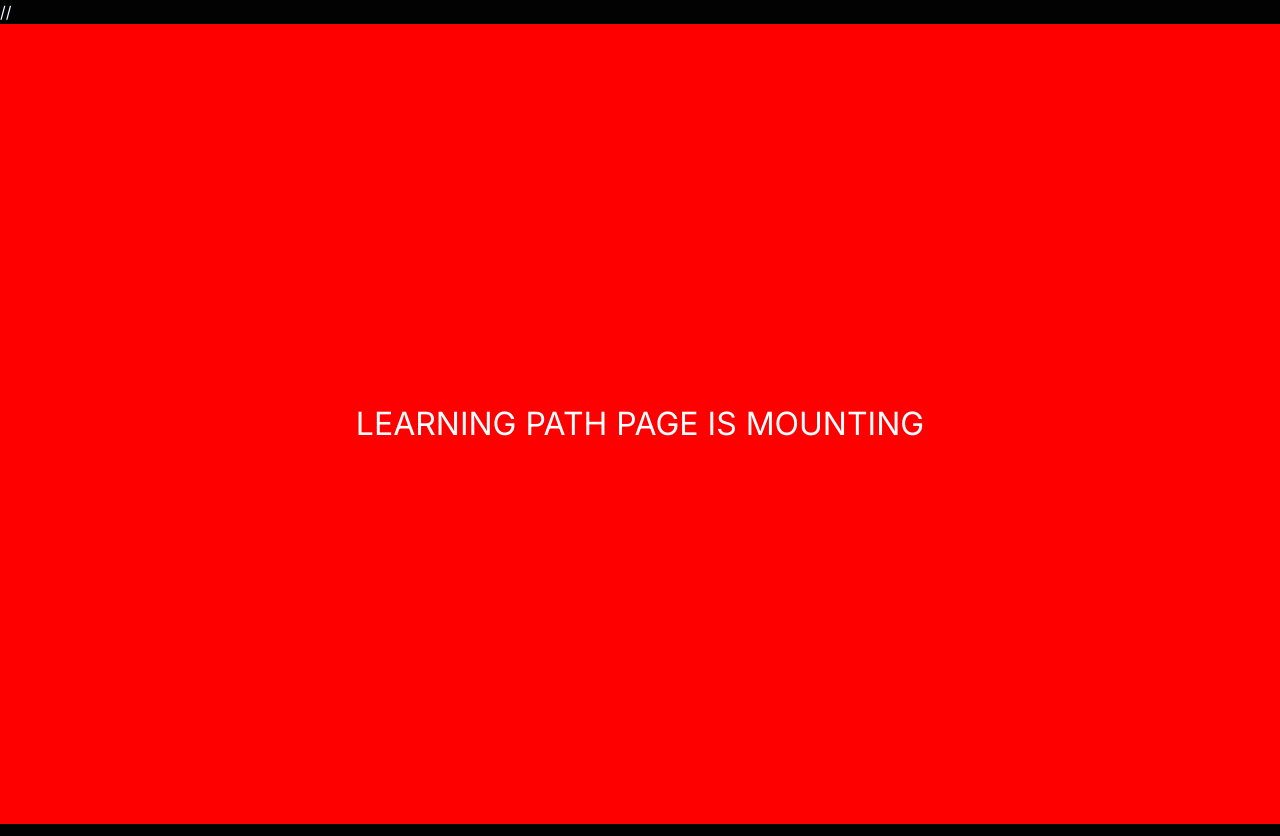
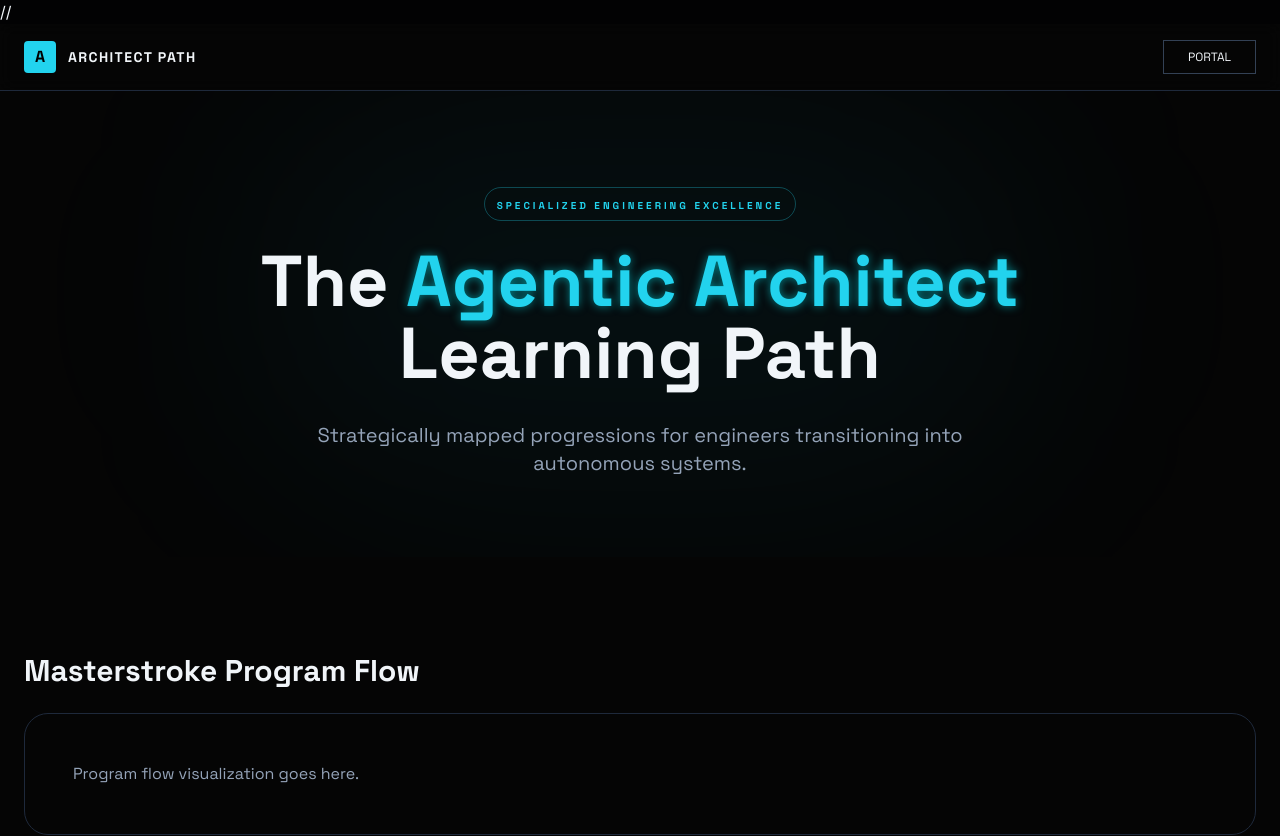
Before and after one commit to agenticautomation1-source/agenticaiimplementor_website, a React (Vite) app: page /learning-path in a window 1280 px wide. Shown: the top 836 px of the page. Built offline with nearby package versions, Linux system fonts and the light colour scheme; no server answers.

Commit message:
Update LearningPath.page.tsx

```diff
--- a/src/pages/learning-path/LearningPath.page.tsx
+++ b/src/pages/learning-path/LearningPath.page.tsx
@@ -1,23 +1,3 @@
-export default function LearningPathPage() {
-  return (
-    <div
-      style={{
-        minHeight: "100vh",
-        background: "red",
-        color: "white",
-        display: "flex",
-        alignItems: "center",
-        justifyContent: "center",
-        fontSize: "32px",
-        zIndex: 9999,
-      }}
-    >
-      LEARNING PATH PAGE IS MOUNTING
-    </div>
-  );
-}
-
-{/*
 import "./learning-path.css";
 
 import LPHeader from "./components/LPHeader";
@@ -29,7 +9,10 @@ import LPFooter from "./components/LPFooter";
 
 export default function LearningPathPage() {
   return (
-    <div data-learning-path className="min-h-screen bg-[#050505] text-slate-100">
+    <div
+      data-learning-path
+      className="min-h-screen bg-[#050505] text-slate-100"
+    >
       <LPHeader />
       <LPHero />
       <LPProgramFlow />
@@ -39,5 +22,3 @@ export default function LearningPathPage() {
     </div>
   );
 }
-
-*/}
```
